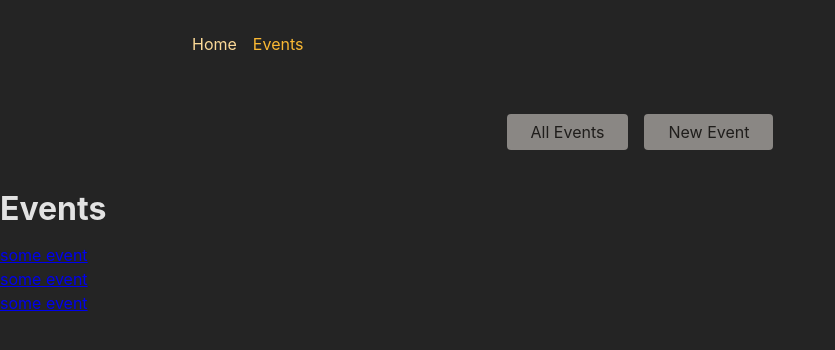
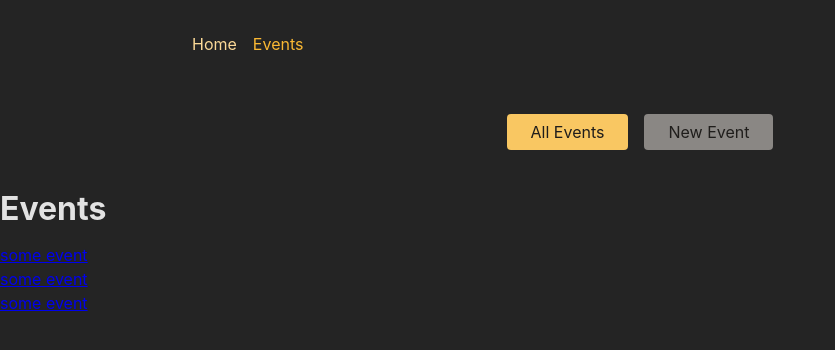
Before and after one commit to Shamoleambo/react-router-partII, a React (Create React App) app in the folder frontend/: page /events in a window 1280 px wide. Shown: the top 350 px of the page, without its empty margins (0-835 px from the left). Built offline with nearby package versions, Linux system fonts and the light colour scheme.

Commit message:
use NavLink component from react-router-dom instead of regular links

```diff
--- a/frontend/src/components/EventsNavigation.js
+++ b/frontend/src/components/EventsNavigation.js
@@ -1,3 +1,4 @@
+import { NavLink } from 'react-router-dom'
 import classes from './EventsNavigation.module.css'
 
 function EventsNavigation() {
@@ -6,10 +7,25 @@ function EventsNavigation() {
       <nav>
         <ul className={classes.list}>
           <li>
-            <a href="/events">All Events</a>
+            <NavLink
+              to='/events'
+              className={({ isActive }) =>
+                isActive ? classes.active : undefined
+              }
+              end
+            >
+              All Events
+            </NavLink>
           </li>
           <li>
-            <a href="/events/new">New Event</a>
+            <NavLink
+              to='/events/new'
+              className={({ isActive }) =>
+                isActive ? classes.active : undefined
+              }
+            >
+              New Event
+            </NavLink>
           </li>
         </ul>
       </nav>
```
